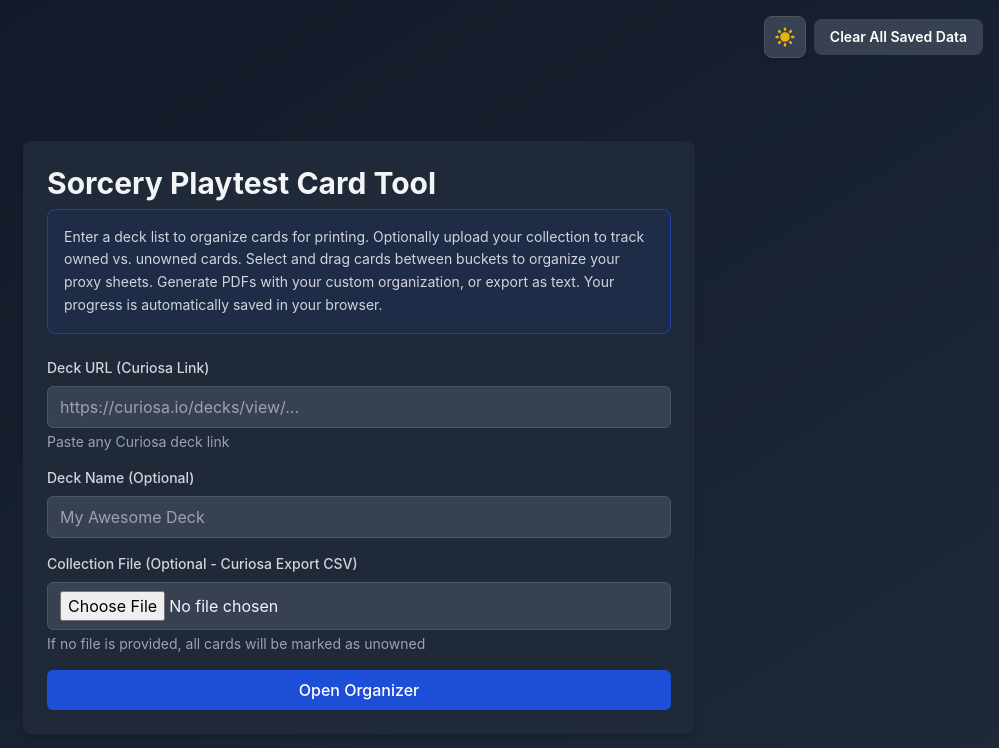
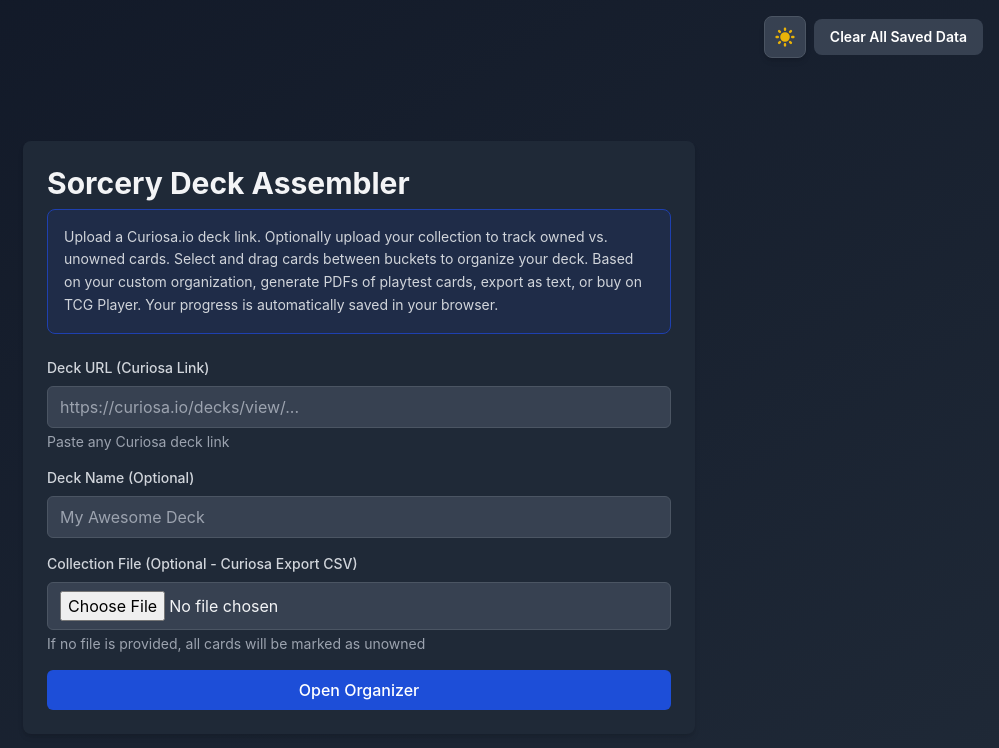
Before and after one commit to trialsignups41-cyber/SorceryWebApp, a React (Vite) app in the folder frontend/: page / in a window 1280 px wide. Shown: the top 748 px of the page, without its empty margins (281-1280 px from the left). Built offline with nearby package versions, Linux system fonts and the light colour scheme; the HTML template or start-up script is replaced by a standard one.

Commit message:
Tweaking instructions and tab header

```diff
--- a/frontend/index.html
+++ b/frontend/index.html
@@ -4,7 +4,7 @@
     <meta charset="UTF-8" />
     <link rel="icon" type="image/svg+xml" href="/vite.svg" />
     <meta name="viewport" content="width=device-width, initial-scale=1.0" />
-    <title>Sorcery Proxy Tool</title>
+    <title>🃏 Sorcery Deck Assembler</title>
   </head>
   <body>
     <div id="root"></div>
--- a/frontend/src/components/InputForm.tsx
+++ b/frontend/src/components/InputForm.tsx
@@ -67,13 +67,13 @@
 
   return (
     <div className="bg-white dark:bg-gray-800 rounded-lg shadow-md p-6 max-w-2xl mx-auto">
-      <h1 className="text-3xl font-bold mb-2 text-gray-800 dark:text-gray-100">Sorcery Playtest Card Tool</h1>
+      <h1 className="text-3xl font-bold mb-2 text-gray-800 dark:text-gray-100">Sorcery Deck Assembler</h1>
 
       <div className="mb-6 p-4 bg-blue-50 dark:bg-blue-900/20 border border-blue-200 dark:border-blue-800 rounded-lg">
         <p className="text-gray-700 dark:text-gray-300 text-sm leading-relaxed">
-          Enter a deck list to organize cards for printing. Optionally upload your collection to track owned vs. unowned cards.
-          Select and drag cards between buckets to organize your proxy sheets.
-          Generate PDFs with your custom organization, or export as text. Your progress is automatically saved in your browser.
+          Upload a Curiosa.io deck link. Optionally upload your collection to track owned vs. unowned cards.
+          Select and drag cards between buckets to organize your deck.
+          Based on your custom organization, generate PDFs of playtest cards, export as text, or buy on TCG Player. Your progress is automatically saved in your browser.
         </p>
       </div>
 
```
